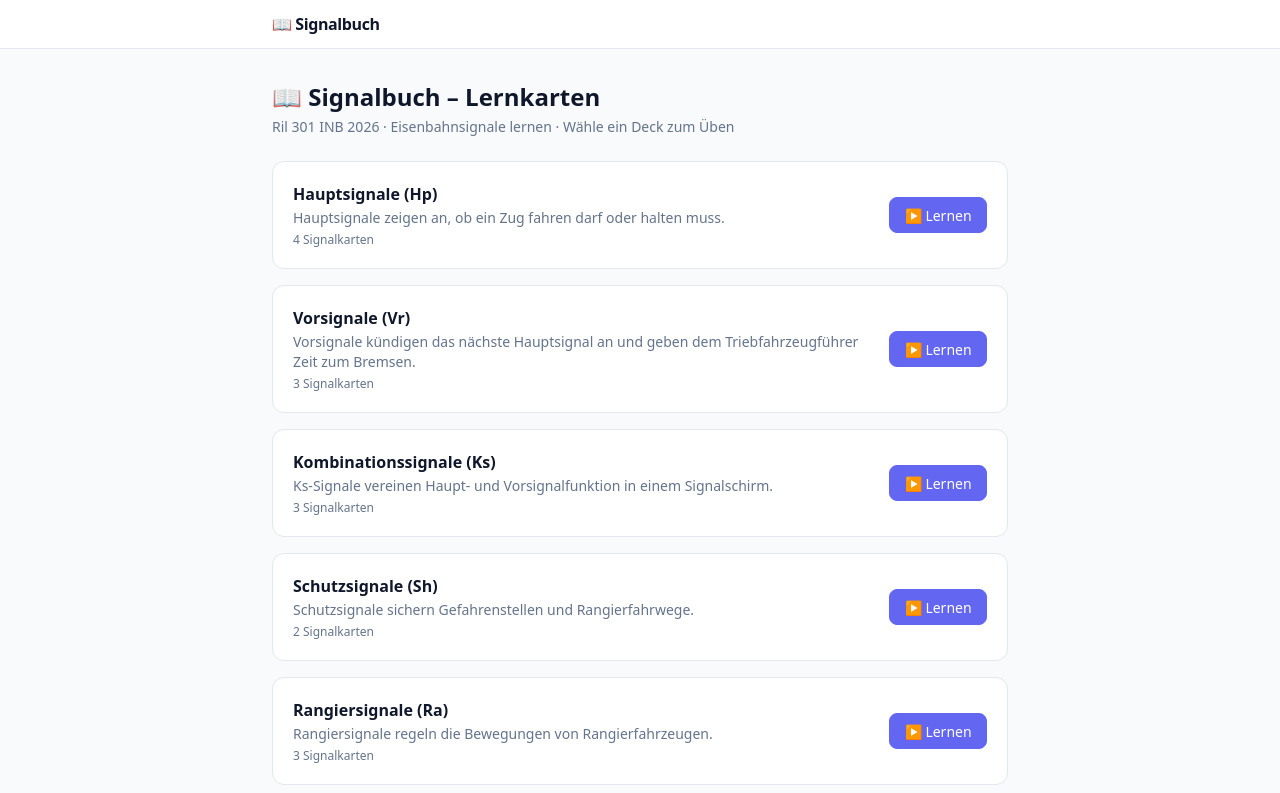
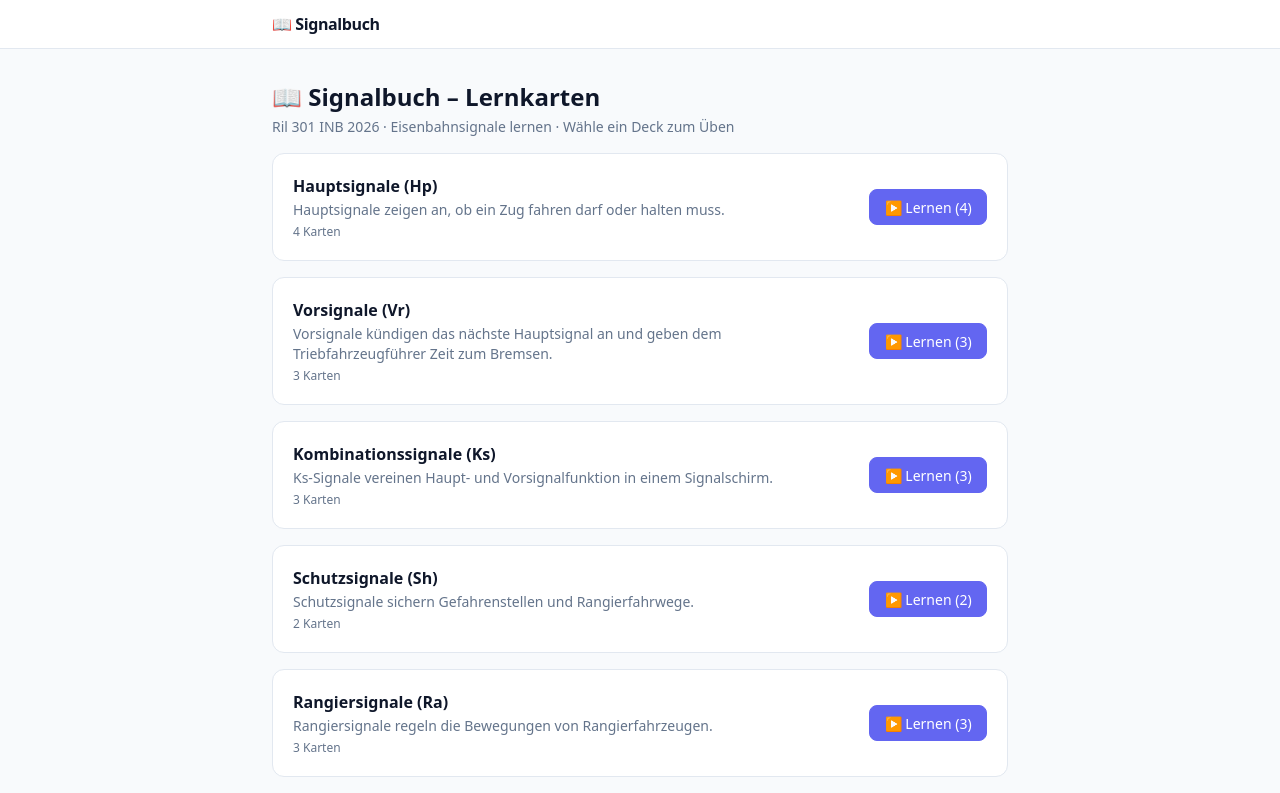
Before and after one commit to TomWkm-pixel/signalbuch-flashcards, a Next.js app: page / in a window 1280 px wide. Shown: the top 793 px of the page. Built offline with nearby package versions, Linux system fonts and the light colour scheme.

Commit message:
feat: SM-2 Spaced Repetition + localStorage-Persistenz

```diff
--- a/src/app/page.tsx
+++ b/src/app/page.tsx
@@ -4,11 +4,23 @@ import { useState, useEffect } from "react";
 import type { SignalDeck } from "@/lib/types";
 import { SIGNAL_DECKS } from "@/lib/data/signals";
 import StudySession from "@/components/StudySession";
+import { loadProgress, getDeckStats, type DeckStats } from "@/lib/sm2";
 
 export default function Home() {
   const [studyDeck, setStudyDeck] = useState<SignalDeck | null>(null);
+  const [stats, setStats] = useState<Record<string, DeckStats>>({});
 
-  // Support ?deck=hp (or ?deck=Hp) for iframe embedding
+  // Lernstand aus localStorage laden (client-only)
+  useEffect(() => {
+    const store = loadProgress();
+    const result: Record<string, DeckStats> = {};
+    for (const deck of SIGNAL_DECKS) {
+      result[deck.id] = getDeckStats(deck.cards.map((c) => c.id), store);
+    }
+    setStats(result);
+  }, [studyDeck]); // Neu laden nach jeder Session
+
+  // Support ?deck=hp für iframe-Einbettung
   useEffect(() => {
     const params = new URLSearchParams(window.location.search);
     const deckParam = params.get("deck");
@@ -24,22 +36,56 @@ export default function Home() {
     return <StudySession deck={studyDeck} onExit={() => setStudyDeck(null)} />;
   }
 
+  const totalDue = Object.values(stats).reduce((sum, s) => sum + s.due, 0);
+  const totalStudied = Object.values(stats).reduce((sum, s) => sum + s.studied, 0);
+  const totalCards = SIGNAL_DECKS.reduce((sum, d) => sum + d.cards.length, 0);
+
   return (
     <div>
       <h1 className="text-2xl font-bold mb-1" style={{ color: "var(--text)" }}>
         📖 Signalbuch – Lernkarten
       </h1>
-      <p className="muted text-sm mb-6">
+      <p className="muted text-sm mb-4">
         Ril 301 INB 2026 · Eisenbahnsignale lernen · Wähle ein Deck zum Üben
       </p>
 
+      {/* Gesamtfortschritt */}
+      {totalStudied > 0 && (
+        <div className="card mb-6 py-3 px-4 flex items-center justify-between gap-4 flex-wrap">
+          <div className="text-sm" style={{ color: "var(--text)" }}>
+            <span className="font-semibold">{totalStudied}</span>
+            <span className="muted"> / {totalCards} Karten schon gelernt</span>
+          </div>
+          {totalDue > 0 && (
+            <div className="text-sm font-semibold" style={{ color: "var(--accent)" }}>
+              {totalDue} heute fällig 🔔
+            </div>
+          )}
+        </div>
+      )}
+
       <ul className="space-y-4">
-        {SIGNAL_DECKS.map((deck) => (
-          <li key={deck.id} className="card flex items-center justify-between gap-4">
+        {SIGNAL_DECKS.map((deck) => {
+          const s = stats[deck.id];
+          return (
+            <li key={deck.id} className="card flex flex-col gap-2">
+              <div className="flex items-center justify-between gap-4">
                 <div className="min-w-0">
                   <div className="font-semibold" style={{ color: "var(--text)" }}>{deck.name}</div>
                   <div className="muted text-sm mt-0.5">{deck.description}</div>
-              <div className="muted text-xs mt-1">{deck.cards.length} Signalkarte{deck.cards.length !== 1 ? "n" : ""}</div>
+                  <div className="flex items-center gap-3 mt-1 flex-wrap">
+                    <span className="muted text-xs">{deck.cards.length} Karten</span>
+                    {s && s.studied > 0 && (
+                      <>
+                        <span className="text-xs text-emerald-400">{s.mastered} gemeistert</span>
+                        {s.due > 0 && (
+                          <span className="text-xs font-semibold" style={{ color: "var(--accent)" }}>
+                            {s.due} fällig 🔔
+                          </span>
+                        )}
+                      </>
+                    )}
+                  </div>
                 </div>
                 <button
                   className="btn btn-primary flex-shrink-0"
@@ -47,10 +93,24 @@ export default function Home() {
                   onClick={() => setStudyDeck(deck)}
                   disabled={deck.cards.length === 0}
                 >
-              ▶ Lernen
+                  {s && s.due > 0 ? `▶ Lernen (${s.due})` : "▶ Lernen"}
                 </button>
+              </div>
+              {/* Fortschrittsbalken */}
+              {s && s.studied > 0 && (
+                <div className="w-full rounded-full h-1.5 overflow-hidden" style={{ background: "var(--border)" }}>
+                  <div
+                    className="h-full rounded-full transition-all"
+                    style={{
+                      width: `${Math.round((s.studied / s.total) * 100)}%`,
+                      background: "var(--accent)",
+                    }}
+                  />
+                </div>
+              )}
             </li>
-        ))}
+          );
+        })}
       </ul>
     </div>
   );
--- a/src/components/StudySession.tsx
+++ b/src/components/StudySession.tsx
@@ -1,33 +1,45 @@
 "use client";
 
 import { useState, useEffect, useCallback } from "react";
-import type { SignalCard, SignalDeck } from "@/lib/types";
+import type { SignalCard, SignalDeck, SM2Grade } from "@/lib/types";
+import { updateCardProgress, getSessionCards, loadProgress } from "@/lib/sm2";
 import FlashCard from "@/components/FlashCard";
 
 type Props = { deck: SignalDeck; onExit: () => void };
-type Grade = "nochmal" | "schwer" | "gut" | "einfach";
 
 export default function StudySession({ deck, onExit }: Props) {
-  const [cards] = useState<SignalCard[]>(() => [...deck.cards].sort(() => Math.random() - 0.5));
+  // Nur fällige Karten (neue + SM-2-fällige) für diese Session
+  const [cards] = useState<SignalCard[]>(() => {
+    const store = loadProgress();
+    const due = getSessionCards(deck.cards, store);
+    // Wenn nichts fällig: trotzdem alle anzeigen (damit es nie leer ist)
+    return due.length > 0 ? due : [...deck.cards].sort(() => Math.random() - 0.5);
+  });
+
   const [index, setIndex] = useState(0);
   const [flipped, setFlipped] = useState(false);
-  const [scores, setScores] = useState<Grade[]>([]);
+  const [grades, setGrades] = useState<SM2Grade[]>([]);
   const [done, setDone] = useState(false);
+  const [lastInterval, setLastInterval] = useState<number | null>(null);
 
   const card = cards[index];
 
-  const grade = (g: Grade) => {
-    const next = [...scores, g];
-    setScores(next);
+  const grade = useCallback(
+    (g: SM2Grade) => {
+      const updated = updateCardProgress(card.id, g);
+      setLastInterval(updated.interval);
+      setGrades((prev) => [...prev, g]);
       if (index + 1 >= cards.length) {
         setDone(true);
       } else {
         setIndex(index + 1);
         setFlipped(false);
+        setLastInterval(null);
       }
-  };
+    },
+    [card, index, cards.length]
+  );
 
-  // Keyboard shortcuts: Space = flip, 1–4 = grade (only when flipped)
   useEffect(() => {
     const handler = (e: KeyboardEvent) => {
       if (done) return;
@@ -40,22 +52,22 @@ export default function StudySession({ deck, onExit }: Props) {
     };
     window.addEventListener("keydown", handler);
     return () => window.removeEventListener("keydown", handler);
-  // eslint-disable-next-line react-hooks/exhaustive-deps
-  }, [flipped, done, index]);
+  }, [flipped, done, grade]);
 
   const restart = () => {
     setIndex(0);
     setFlipped(false);
-    setScores([]);
+    setGrades([]);
     setDone(false);
+    setLastInterval(null);
   };
 
   if (done) {
     const counts = {
-      nochmal: scores.filter((s) => s === "nochmal").length,
-      schwer: scores.filter((s) => s === "schwer").length,
-      gut: scores.filter((s) => s === "gut").length,
-      einfach: scores.filter((s) => s === "einfach").length,
+      nochmal: grades.filter((s) => s === "nochmal").length,
+      schwer: grades.filter((s) => s === "schwer").length,
+      gut: grades.filter((s) => s === "gut").length,
+      einfach: grades.filter((s) => s === "einfach").length,
     };
     const pct = Math.round(((counts.gut + counts.einfach) / cards.length) * 100);
     return (
@@ -70,15 +82,20 @@ export default function StudySession({ deck, onExit }: Props) {
             Du hast {cards.length} Signalkarte{cards.length !== 1 ? "n" : ""} aus{" "}
             <strong>{deck.name}</strong> geübt.
           </p>
-          <p className="text-lg font-semibold mb-6" style={{ color: "var(--accent)" }}>
+          <p className="text-lg font-semibold mb-4" style={{ color: "var(--accent)" }}>
             {pct} % gewusst
           </p>
-          <div className="flex justify-center gap-4 flex-wrap text-sm mb-6">
+          <div className="flex justify-center gap-4 flex-wrap text-sm mb-4">
             <span className="text-red-400">🔁 Nochmal: {counts.nochmal}</span>
             <span className="text-orange-400">😓 Schwer: {counts.schwer}</span>
             <span className="text-emerald-400">✓ Gut: {counts.gut}</span>
             <span style={{ color: "var(--accent)" }}>⚡ Einfach: {counts.einfach}</span>
           </div>
+          {counts.nochmal > 0 && (
+            <p className="muted text-xs mb-6">
+              💡 {counts.nochmal} Karte{counts.nochmal !== 1 ? "n" : ""} kommen morgen wieder.
+            </p>
+          )}
           <div className="flex justify-center gap-3 flex-wrap">
             <button className="btn btn-primary" type="button" onClick={restart}>Nochmal üben</button>
             <button className="btn" type="button" onClick={onExit}>Zurück zur Übersicht</button>
@@ -109,13 +126,19 @@ export default function StudySession({ deck, onExit }: Props) {
         {flipped ? (
           <div className="flex flex-col items-center gap-3">
             <div className="flex justify-center gap-3 flex-wrap">
-              <button className="btn" style={{ color: "#f87171", borderColor: "#f87171" }} type="button" onClick={() => grade("nochmal")}>🔁 Nochmal</button>
-              <button className="btn" style={{ color: "#fb923c", borderColor: "#fb923c" }} type="button" onClick={() => grade("schwer")}>😓 Schwer</button>
-              <button className="btn" style={{ color: "#34d399", borderColor: "#34d399" }} type="button" onClick={() => grade("gut")}>✓ Gut</button>
-              <button className="btn" style={{ color: "var(--accent)", borderColor: "var(--accent)" }} type="button" onClick={() => grade("einfach")}>⚡ Einfach</button>
+              <button className="btn" style={{ color: "#f87171", borderColor: "#f87171" }} type="button" onClick={() => grade("nochmal")} title="Morgen wiederholen (Taste: 1)">🔁 Nochmal</button>
+              <button className="btn" style={{ color: "#fb923c", borderColor: "#fb923c" }} type="button" onClick={() => grade("schwer")} title="Bald wiederholen (Taste: 2)">😓 Schwer</button>
+              <button className="btn" style={{ color: "#34d399", borderColor: "#34d399" }} type="button" onClick={() => grade("gut")} title="In einigen Tagen (Taste: 3)">✓ Gut</button>
+              <button className="btn" style={{ color: "var(--accent)", borderColor: "var(--accent)" }} type="button" onClick={() => grade("einfach")} title="Lange nicht mehr anzeigen (Taste: 4)">⚡ Einfach</button>
             </div>
+            {lastInterval !== null && (
+              <p className="muted text-xs text-center">
+                ✅ Gespeichert · Nächste Wiederholung in {lastInterval} Tag{lastInterval !== 1 ? "en" : ""}
+              </p>
+            )}
             <div className="muted text-xs text-center">
-              Tastatur: <kbd className="px-1 rounded" style={{ border: "1px solid var(--border)" }}>1</kbd> Nochmal &nbsp;
+              Tastatur:{" "}
+              <kbd className="px-1 rounded" style={{ border: "1px solid var(--border)" }}>1</kbd> Nochmal &nbsp;
               <kbd className="px-1 rounded" style={{ border: "1px solid var(--border)" }}>2</kbd> Schwer &nbsp;
               <kbd className="px-1 rounded" style={{ border: "1px solid var(--border)" }}>3</kbd> Gut &nbsp;
               <kbd className="px-1 rounded" style={{ border: "1px solid var(--border)" }}>4</kbd> Einfach
--- /dev/null
+++ b/src/lib/sm2.ts
@@ -0,0 +1,173 @@
+/**
+ * SM-2 Spaced-Repetition-Algorithmus
+ * Basiert auf dem SuperMemo-2-Algorithmus (1987, Piotr Woźniak)
+ *
+ * Bewertungsskala (intern):
+ *   0 = nochmal  (Völlig falsch / vergessen)
+ *   1 = schwer   (Erinnert mit großer Mühe)
+ *   3 = gut      (Korrekt nach kurzem Zögern)
+ *   5 = einfach  (Sofort und sicher gewusst)
+ */
+
+import type { CardProgress, ProgressStore, SM2Grade } from "@/lib/types";
+
+const STORAGE_KEY = "signalbuch_sm2_progress";
+
+// ── Bewertung → numerischer Qualitätswert ────────────────────────────────────
+
+const QUALITY: Record<SM2Grade, number> = {
+  nochmal: 0,
+  schwer: 1,
+  gut: 3,
+  einfach: 5,
+};
+
+// ── Datum-Hilfsfunktionen ─────────────────────────────────────────────────────
+
+/** Gibt heutiges Datum als YYYY-MM-DD zurück */
+function today(): string {
+  return new Date().toISOString().slice(0, 10);
+}
+
+/** Addiert n Tage zu einem ISO-Datum und gibt YYYY-MM-DD zurück */
+function addDays(isoDate: string, days: number): string {
+  const d = new Date(isoDate);
+  d.setDate(d.getDate() + days);
+  return d.toISOString().slice(0, 10);
+}
+
+/** Gibt true zurück, wenn die Karte heute oder früher fällig ist */
+export function isDue(progress: CardProgress): boolean {
+  return progress.dueDate <= today();
+}
+
+// ── SM-2 Kernalgorithmus ──────────────────────────────────────────────────────
+
+/**
+ * Berechnet den neuen Lernstand einer Karte nach einer Bewertung.
+ * Gibt einen aktualisierten CardProgress zurück.
+ */
+export function applyGrade(
+  cardId: string,
+  grade: SM2Grade,
+  current?: CardProgress
+): CardProgress {
+  const q = QUALITY[grade];
+
+  // Startwerte für neue Karte
+  let repetitions = current?.repetitions ?? 0;
+  let interval = current?.interval ?? 1;
+  let easeFactor = current?.easeFactor ?? 2.5;
+
+  if (q < 3) {
+    // Falsch beantwortet → zurück zum Anfang
+    repetitions = 0;
+    interval = 1;
+  } else {
+    // Korrekt beantwortet → Intervall verlängern
+    if (repetitions === 0) {
+      interval = 1;
+    } else if (repetitions === 1) {
+      interval = 6;
+    } else {
+      interval = Math.round(interval * easeFactor);
+    }
+    repetitions += 1;
+
+    // Easiness Factor anpassen (min. 1.3)
+    easeFactor = easeFactor + (0.1 - (5 - q) * (0.08 + (5 - q) * 0.02));
+    easeFactor = Math.max(1.3, easeFactor);
+  }
+
+  return {
+    cardId,
+    repetitions,
+    interval,
+    easeFactor,
+    dueDate: addDays(today(), interval),
+    lastGrade: grade,
+  };
+}
+
+// ── localStorage ─────────────────────────────────────────────────────────────
+
+/** Lädt den gesamten Lernstand aus dem localStorage */
+export function loadProgress(): ProgressStore {
+  if (typeof window === "undefined") return {};
+  try {
+    const raw = localStorage.getItem(STORAGE_KEY);
+    return raw ? (JSON.parse(raw) as ProgressStore) : {};
+  } catch {
+    return {};
+  }
+}
+
+/** Speichert den gesamten Lernstand in den localStorage */
+export function saveProgress(store: ProgressStore): void {
+  if (typeof window === "undefined") return;
+  localStorage.setItem(STORAGE_KEY, JSON.stringify(store));
+}
+
+/** Aktualisiert eine einzelne Karte im localStorage */
+export function updateCardProgress(cardId: string, grade: SM2Grade): CardProgress {
+  const store = loadProgress();
+  const updated = applyGrade(cardId, grade, store[cardId]);
+  store[cardId] = updated;
+  saveProgress(store);
+  return updated;
+}
+
+// ── Statistik-Hilfsfunktionen ─────────────────────────────────────────────────
+
+export type DeckStats = {
+  total: number;       // Gesamtzahl der Karten im Deck
+  studied: number;     // Schon mindestens einmal gelernt
+  due: number;         // Heute fällig (inkl. neue Karten)
+  mastered: number;    // Interval >= 21 Tage (gut eingeprägt)
+  pct: number;         // Fortschritt in % (studied/total)
+};
+
+/** Berechnet Statistiken für ein Deck anhand des aktuellen Lernstands */
+export function getDeckStats(cardIds: string[], store: ProgressStore): DeckStats {
+  const total = cardIds.length;
+  let studied = 0;
+  let due = 0;
+  let mastered = 0;
+
+  for (const id of cardIds) {
+    const p = store[id];
+    if (p) {
+      studied++;
+      if (p.interval >= 21) mastered++;
+      if (isDue(p)) due++;
+    } else {
+      // Neue (nie gelernte) Karten sind sofort fällig
+      due++;
+    }
+  }
+
+  return {
+    total,
+    studied,
+    due,
+    mastered,
+    pct: total > 0 ? Math.round((studied / total) * 100) : 0,
+  };
+}
+
+/**
+ * Gibt die Karten-IDs für die aktuelle Session zurück:
+ * Zuerst fällige Karten, dann neue Karten (die noch nie gelernt wurden).
+ * Karten, die erst in der Zukunft fällig sind, werden ausgelassen.
+ */
+export function getSessionCards<T extends { id: string }>(
+  cards: T[],
+  store: ProgressStore
+): T[] {
+  const due = cards.filter((c) => {
+    const p = store[c.id];
+    return p ? isDue(p) : true; // Neue Karten immer fällig
+  });
+  // Mische fällige Karten zufällig
+  return [...due].sort(() => Math.random() - 0.5);
+}
--- a/src/lib/types.ts
+++ b/src/lib/types.ts
@@ -25,6 +25,23 @@ export type SignalCard = {
   tags?: string[];
 };
 
+// ── SM-2 Lernfortschritt ───────────────────────────────────────────────────
+
+export type SM2Grade = "nochmal" | "schwer" | "gut" | "einfach";
+
+/** Gespeicherter Lernstand pro Karte (SM-2 Algorithmus) */
+export type CardProgress = {
+  cardId: string;
+  repetitions: number;   // Anzahl aufeinanderfolgende korrekte Antworten
+  interval: number;      // Tage bis zur nächsten Wiederholung
+  easeFactor: number;    // Leichtigkeitsfaktor (min. 1.3, Standard 2.5)
+  dueDate: string;       // ISO-Datum (YYYY-MM-DD) der nächsten fälligen Wiederholung
+  lastGrade: SM2Grade;   // Letzte Bewertung
+};
+
+/** Gesamter Lernstand, gespeichert als Record in localStorage */
+export type ProgressStore = Record<string, CardProgress>;
+
 export type SignalDeck = {
   id: string;
   name: string;
```
Lines whose indentation alone changed are shown as unchanged.
